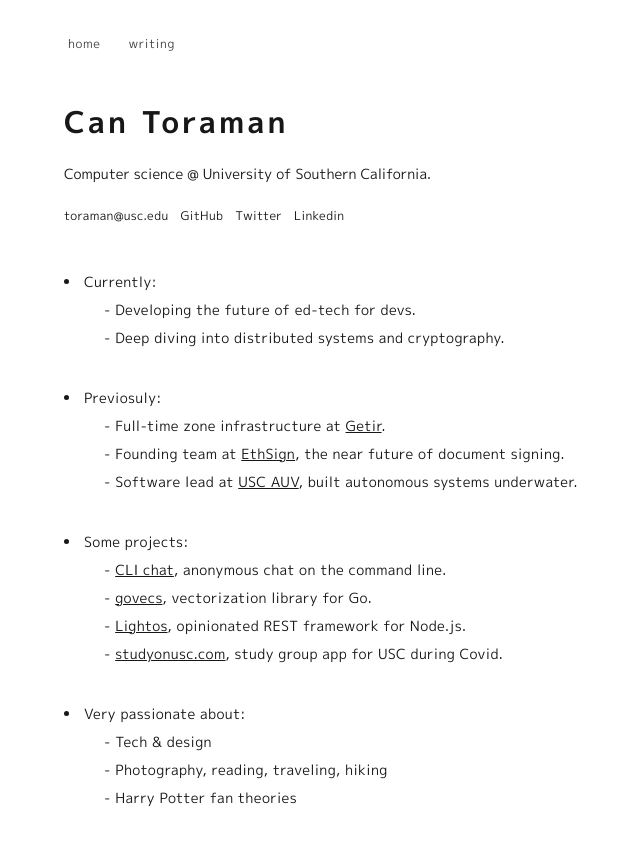
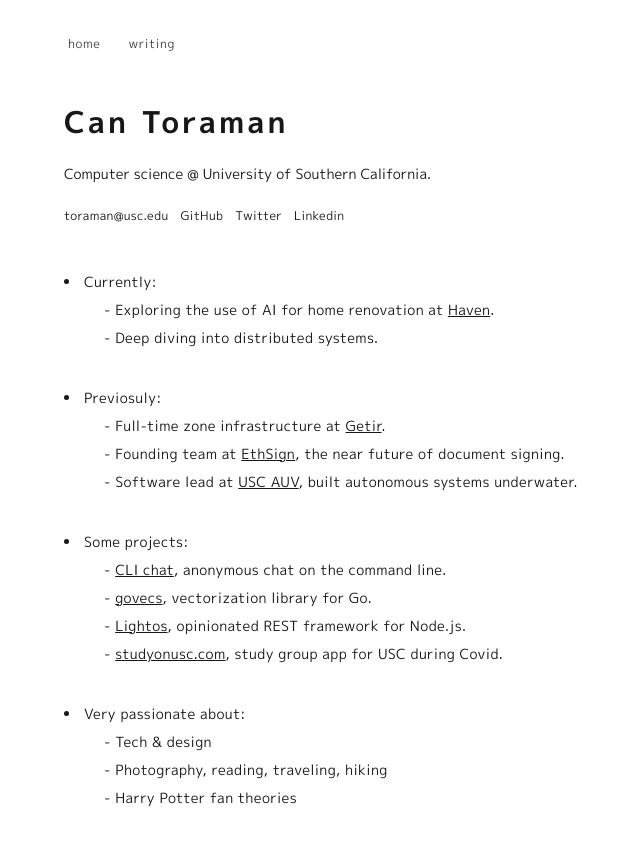
Before and after one commit to rrzhang139/richardzhang.com, a Next.js app: page / in a window 1280 px wide. Shown: the top 844 px of the page, without its empty margins (240-880 px from the left). Built offline with nearby package versions, Linux system fonts and the light colour scheme.

Commit message:
index update

```diff
--- a/pages/index.js
+++ b/pages/index.js
@@ -59,8 +59,19 @@ export default function Home() {
           <li>
             Currently:
             <ul className="pl-10 list-inside space-y-2 pt-2">
-              <li>- Developing the future of ed-tech for devs.</li>
-              <li>- Deep diving into distributed systems and cryptography.</li>
+              <li>
+                - Exploring the use of AI for home renovation at{" "}
+                <a
+                  className="underline hover:text-blue-400 transition-colors"
+                  href="https://joinhaven.io"
+                  rel="noreferrer"
+                  target="_blank"
+                >
+                  Haven
+                </a>
+                .
+              </li>
+              <li>- Deep diving into distributed systems.</li>
               {/* <li>
                 - Founding engineer at{" "}
                 <a
```
